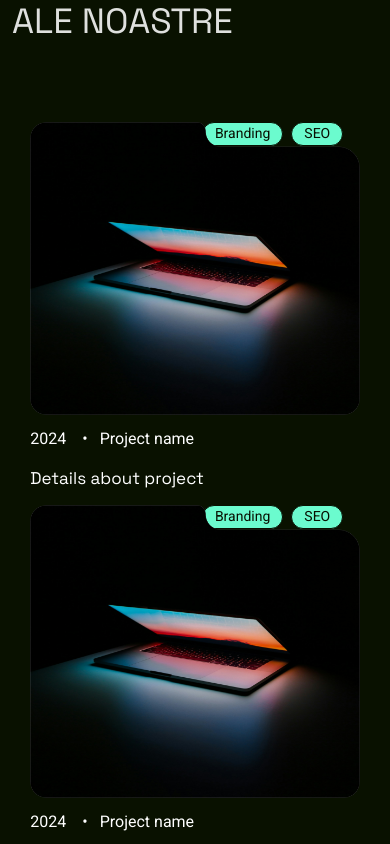
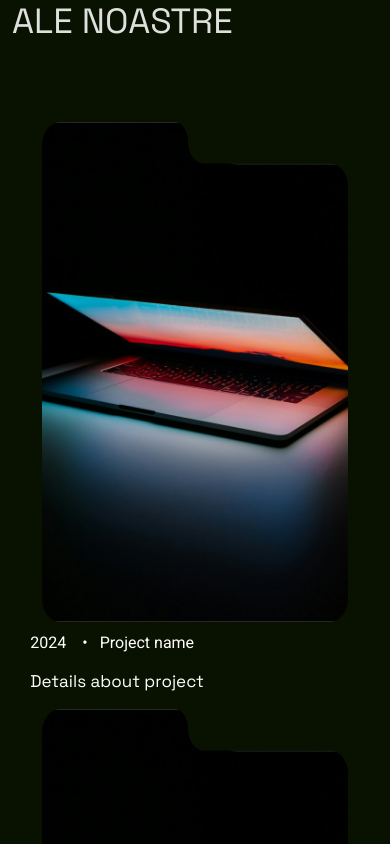
Before and after one commit to sezginbozdemir/pixado, a React (Vite) app: page / in a window 390 px wide. Shown: the part 3260-4104 px from the top of the page. Built offline with nearby package versions, Linux system fonts and the light colour scheme; the HTML template or start-up script is replaced by a standard one.

Commit message:
projects card hover animations

```diff
--- a/src/components/home/projects-list/ProjectCard.tsx
+++ b/src/components/home/projects-list/ProjectCard.tsx
@@ -1,4 +1,4 @@
-import React from "react";
+import React, { useEffect, useState } from "react";
 import "./projects-list.css";
 import { Row, Col, Container } from "react-bootstrap";
 
@@ -7,6 +7,7 @@ interface ProjectCardProps {
   imgUrl?: string;
   details: string;
   date: string;
+  tags: string[];
   className?: string;
 }
 
@@ -15,14 +16,56 @@ const ProjectCard: React.FC<ProjectCardProps> = ({
   imgUrl,
   details,
   date,
+  tags,
 }) => {
+  const [screenWidth, setScreenWidth] = useState(window.innerWidth);
+  const [marginStyle, setMarginStyle] = useState<React.CSSProperties>({});
+
+  useEffect(() => {
+    const handleResize = () => {
+      setScreenWidth(window.innerWidth);
+    };
+
+    window.addEventListener("resize", handleResize);
+    return () => window.removeEventListener("resize", handleResize);
+  }, []);
+
+  useEffect(() => {
+    if (screenWidth > 768) {
+      if (!tags[1]) {
+        setMarginStyle({ right: "28%" });
+      } else if (!tags[2]) {
+        setMarginStyle({ right: "10%" });
+      } else {
+        setMarginStyle({});
+      }
+    } else {
+      if (!tags[1]) {
+        setMarginStyle({ right: "25%" });
+      } else {
+        setMarginStyle({});
+      }
+    }
+  }, [screenWidth, tags]);
   return (
     <Container className="project">
-      <div className="project-card">
-        <Row className="details-regular work-done">
-          <Col className="work-done-options">Design</Col>
-          <Col className="work-done-options">Branding</Col>
-          <Col className="work-done-options">SEO</Col>
+      <Row className="project-card">
+        <Row className="details-regular work-done" style={marginStyle}>
+          {tags[0] && (
+            <Col xs={3} md={2} className="work-done-options">
+              {tags[0]}
+            </Col>
+          )}
+          {tags[1] && (
+            <Col xs={3} md={2} className="work-done-options">
+              {tags[1]}
+            </Col>
+          )}
+          {tags[2] && screenWidth > 768 && (
+            <Col md={1} className="work-done-options">
+              {tags[2]}
+            </Col>
+          )}
         </Row>
         <div className="project-image">
           <img
@@ -31,7 +74,7 @@ const ProjectCard: React.FC<ProjectCardProps> = ({
             className="background-img"
           />
         </div>
-      </div>
+      </Row>
       <div className="project-details">
         <div className="title-date-container">
           <span className="body project-date">{date}</span>
--- a/src/components/home/projects-list/ProjectsList.tsx
+++ b/src/components/home/projects-list/ProjectsList.tsx
@@ -8,6 +8,7 @@ interface ProjectData {
   imgUrl?: string;
   details: string;
   date: string;
+  tags: string[];
 }
 
 const ProjectsList = () => {
@@ -41,6 +42,7 @@ const ProjectsList = () => {
                 imgUrl={project.imgUrl}
                 details={project.details}
                 date={project.date}
+                tags={project.tags}
               />
             </Col>
           ))}
--- a/src/components/home/projects-list/data.json
+++ b/src/components/home/projects-list/data.json
@@ -3,24 +3,28 @@
     "title": "Project name",
     "imgUrl": "",
     "details": "Details about project",
-    "date": "2024"
+    "date": "2024",
+    "tags": ["Design", "Branding", "SEO"]
   },
   {
     "title": "Project name",
     "imgUrl": "",
     "details": "Details about project",
-    "date": "2024"
+    "date": "2024",
+    "tags": ["Design", "Branding"]
   },
   {
     "title": "Project name",
     "imgUrl": "",
     "details": "Details about project",
-    "date": "2024"
+    "date": "2024",
+    "tags": ["Branding", "SEO"]
   },
   {
     "title": "Project name",
     "imgUrl": "",
     "details": "Details about project",
-    "date": "2024"
+    "date": "2024",
+    "tags": ["Design"]
   }
 ]
--- a/src/components/home/projects-list/projects-list.css
+++ b/src/components/home/projects-list/projects-list.css
@@ -3,18 +3,29 @@
 .work-done {
   position: absolute;
   top: 0%;
-  right: 5%;
+  right: 0%;
   color: #081001;
-  display: flex;
-  justify-content: space-between;
+  display: flex !important;
+  justify-content: end;
   gap: 0.5rem;
+  transition: transform 0.5s ease, opacity 0.5s ease; /* Animate both transform and opacity */
+  transform: translateX(-50%);
+  opacity: 0;
 }
 
 .work-done-options {
   border: 1px solid #081001;
   border-radius: 20px;
-  padding: 0.5% 5%;
+  padding: 0.5% 10%;
   background-color: #6bfbce;
+  display: flex;
+  align-items: center;
+  justify-content: center;
+}
+
+.project-card:hover .work-done {
+  transform: translateX(0);
+  opacity: 1;
 }
 
 /* PRODUCT CARD */
@@ -30,17 +41,15 @@
 
 .project-image {
   position: relative;
-  width: 100%;
-  height: 100%;
+  width: 600px;
+  height: 400px;
 }
 
 .project-image .background-img {
   width: 100%;
   height: 100%;
   object-fit: cover;
-  -webkit-mask-image: url("/project-images/project-card.png");
   mask-image: url("/project-images/project-card.png");
-  -webkit-mask-size: 100% 100%;
   mask-size: 100% 100%;
 }
 .project-details {
@@ -126,4 +135,16 @@
   .projects-list-col:nth-child(even) {
     margin-left: 0rem !important;
   }
+  .project-image {
+    position: relative;
+    width: 400px;
+    height: 500px;
+  }
+  .work-done {
+    transform: translateX(-45%);
+    height: 7%;
+  }
+  .project-image .background-img {
+    mask-image: url("/project-images/project-card-mobile.png");
+  }
 }
```
Also changed, not shown: public/project-images/project-card-mobile.png (added), 1 other file (tests, documents, lock files or other folders).
